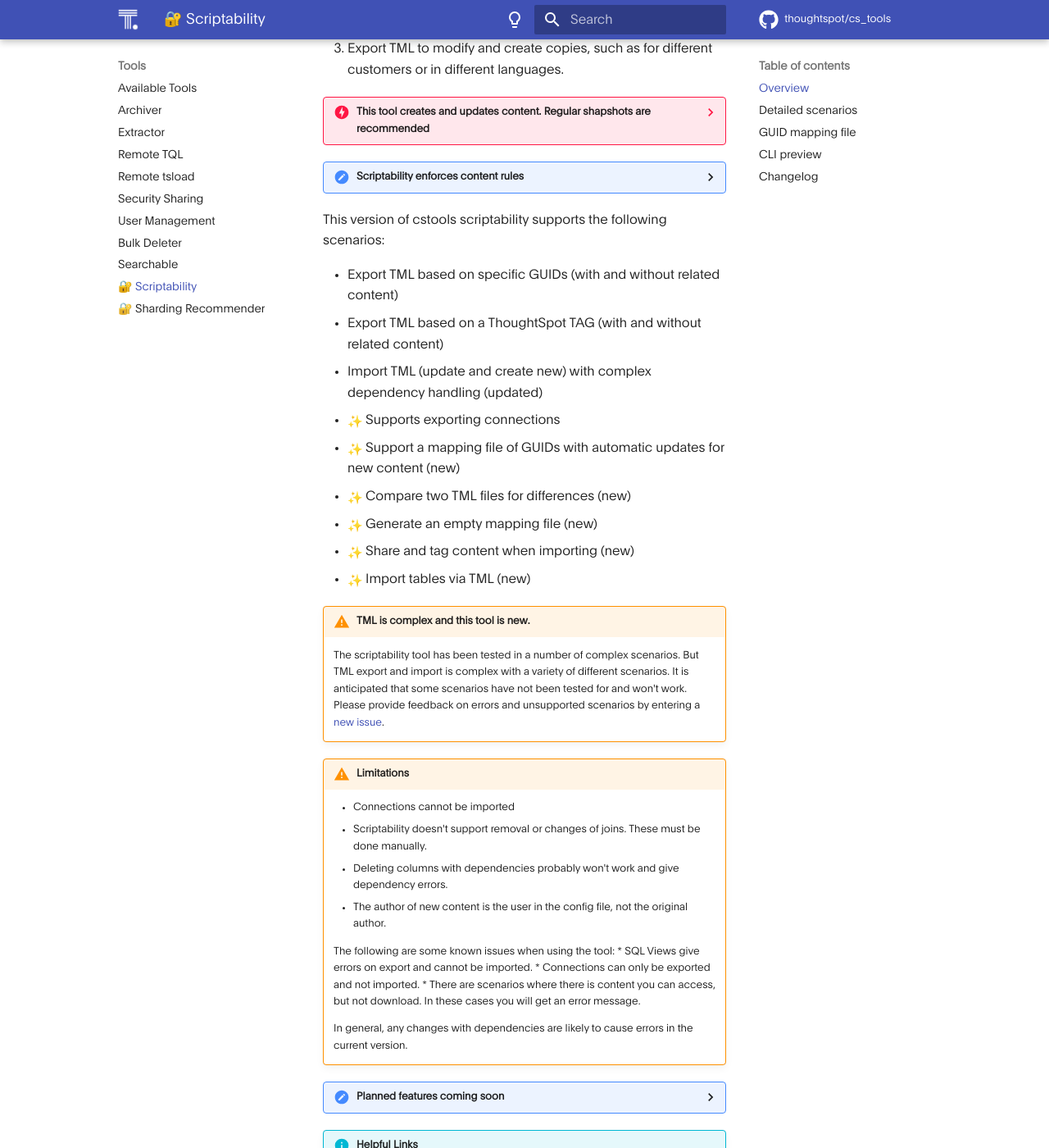
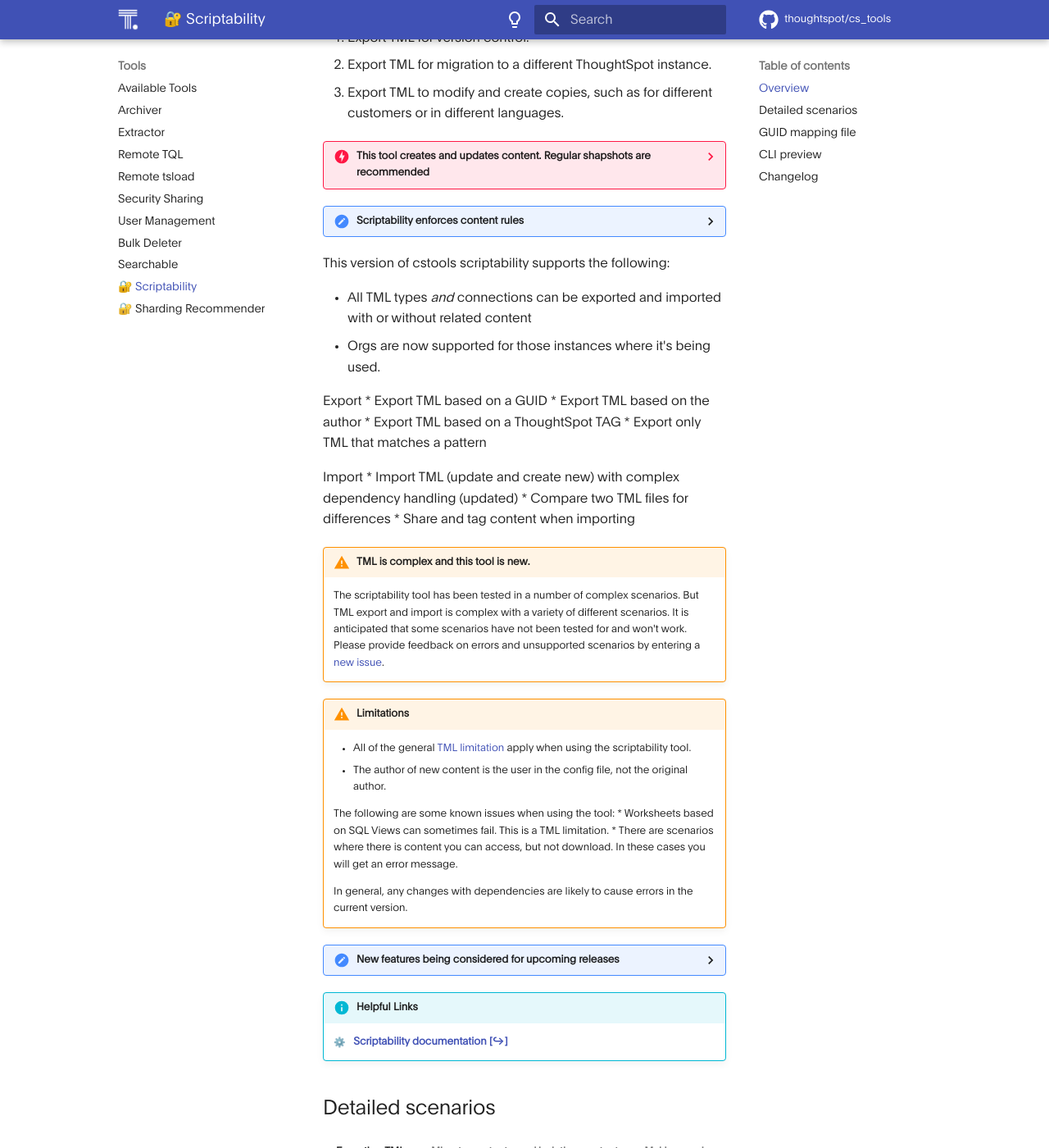
Before and after one commit to thoughtspot/cs_tools, an MkDocs documentation site: the page built from docs/cs-tools/scriptability/README.md, in a window 1280 px wide and 1400 px high, scrolled down 603 px. Shown: the whole window at 82% size. Built offline with MkDocs 1.6.1 and Material for MkDocs 9.7.7, drawn with Linux system fonts in a browser that asks for light colours; emoji names are drawn with the system emoji font; some web fonts are replaced; comment, search, counter and statistics services are not loaded; some of the changed text lies outside the part shown.

Commit message:
Updating documentation.

```diff
--- a/docs/cs-tools/scriptability/README.md
+++ b/docs/cs-tools/scriptability/README.md
@@ -4,6 +4,9 @@
 
     *__This tool uses private API calls!__ These could change with any version update and
     break the provided functionality.*
+
+    *__The mapping file format has changed from 1.4 to 2.0.__  Any existing mapping files will need to be
+    converted to the new format.*
 
 ## Overview
 
@@ -29,46 +32,51 @@
     When exporting the TML, you will need content permissions to the content to be exported.
     When importing the TML it will be created as the authenticated user of the tool.
 
-This version of cstools scriptability supports the following scenarios:
+This version of cstools scriptability supports the following:
 
-* Export TML based on specific GUIDs (with and without related content)
-* Export TML based on a ThoughtSpot TAG (with and without related content)
+* All TML types _and_ connections can be exported and imported with or without related content
+* Orgs are now supported for those instances where it's being used.
+
+Export
+* Export TML based on a GUID
+* Export TML based on the author
+* Export TML based on a ThoughtSpot TAG
+* Export only TML that matches a pattern
+
+Import
 * Import TML (update and create new) with complex dependency handling (updated)
-* :sparkles: Supports exporting connections
-* :sparkles: Support a mapping file of GUIDs with automatic updates for new content (new)
-* :sparkles: Compare two TML files for differences (new)
-* :sparkles: Generate an empty mapping file (new)
-* :sparkles: Share and tag content when importing (new)
-* :sparkles: Import tables via TML (new)
+* Compare two TML files for differences
+* Share and tag content when importing
 
 !!! warning "TML is complex and this tool is new."
 
-    The scriptability tool has been tested in a number of complex scenarios.  But TML export and import is complex
-    with a variety of different scenarios.  It is anticipated that some scenarios have not been tested for and
-    won't work.  Please provide feedback on errors and unsupported scenarios by entering a [new issue][gh-issue].
+    The scriptability tool has been tested in a number of complex scenarios.  But TML export and import is
+    complex with a variety of different scenarios.  It is anticipated that some scenarios have not been
+    tested for and won't work.  Please provide feedback on errors and unsupported scenarios by
+    entering a [new issue][gh-issue].
 
 !!! warning "Limitations"
 
-    * Connections cannot be imported
-    * Scriptability doesn't support removal or changes of joins.  These must be done manually.
-    * Deleting columns with dependencies probably won't work and give dependency errors.
+    * All of the general [TML limitation](https://docs.thoughtspot.com/software/latest/tml#_limitations_of_working_with_tml_files) apply when using the scriptability tool.
     * The author of new content is the user in the config file, not the original author.
 
     The following are some known issues when using the tool:
-    * SQL Views give errors on export and cannot be imported.
-    * Connections can only be exported and not imported.
-    * There are scenarios where there is content you can access, but not download.  In these cases you will get an
-      error message.
+    * Worksheets based on SQL Views can sometimes fail.  This is a TML limitation.
+    * There are scenarios where there is content you can access, but not download.  In these cases you will get an error message.
 
     In general, any changes with dependencies are likely to cause errors in the current version.
 
-??? important "Planned features coming soon"
+??? important "New features being considered for upcoming releases"
 
-    The following features are planned for an upcoming release:
+    The following features are being considered for an upcoming release:
 
     * Set the author on import
-    * Export and import SQL views
-    * Import connections
+    * Get only content modified since a given date
+    * Automatic versioning of mapping files
+    * Ability to compare two environements for differences
+
+    Other ideas are welcome.  Submit a request via [GitHub][gh_issue].
+
 
 !!! info "Helpful Links"
 
@@ -114,32 +122,18 @@
 
 ## GUID mapping file
 
-You will usually need to have an explicit mapping from one GUID to another.  This is particularly true of tables if
-there are more than one with the same name in the system being imported to.  If you don't provide the GUID as an
-FQN in the TML file, you will get an error on import, because ThoughtSpot won't know which table is being referred to.
+You will usually need to have an explicit mapping from one GUID to another.  This is particularly true
+of tables if there are more than one with the same name in the system being imported to.  If you don't
+provide the GUID as an FQN in the TML file, you will get an error on import, because ThoughtSpot won't
+know which table is being referred to.
 
-The default name for the GUID mapping file is `guid.mapping`, but you can use whatever name you like since it's specified as a parameter.  The GUID mapping file is only used for importing TML.  When creating content, the GUID
-mapping file is updated as content is created with new GUID mappings.  This allows it to be used later for updating content.
+The default name for the GUID mapping file is `guid.mapping.json`, but you can use whatever name you like
+since it's specified as a parameter.  The GUID mapping file is only used for importing TML.  When creating
+content, the GUID mapping file is updated as content is created with new GUID mappings.
+This allows it to be used later for updating content.
 
-The GUID mapping file is a [TOML](https://toml.io/en/) file with different sections.  The example below shows a starting file with mappings for tables.  The top section are values that tell the reader what the mapping file is for.  (Meaningful naming of the file is recommended.)  The `[mappings]` section contains mappings _from_ the old GUID _to_ the new GUID.  These would be from the source to the destination.
-
-~~~
-name = "TML Import"
-source = "TS 1"
-destination = "TS 2"
-description = "Mapping file for TML migration."
-version = "1.1.0"
-
-[mappings]
-"7ba07f4c-8756-48ef-bef0-0acc74f361f4"="73bc24b6-d3ff-4dae-bf82-61ae80f03dab"
-"a51f5b23-53c5-4703-ac0c-3bf5af649811"="11767209-e54d-4a26-ae63-92d1ab024051"
-"dace214a-b8d6-46fd-927f-d03c0e06e62f"="5d9bf47d-79b6-45e4-acff-f7d166d2dee0"
-~~~
-
-
-??? warning "Comments are not retained"
-
-    The mapping file is updated and rewritten as new content is created.  TOML allows comments, but reading and writing comments is not supported.  A future version will have the ability to add some type of content, such as table names for the mappings.
+The GUID mapping file is created and loaded by the [thoughtspot_tml] project.  More details can be found
+[there](https://github.com/thoughtspot/thoughtspot_tml).
 
 ## CLI preview
 
@@ -278,27 +272,36 @@
 
 ## Changelog
 
-!!! tldr ":octicons-tag-16: v1.4.1 &nbsp; &nbsp; :material-calendar-text: 2022-09-12"
-    === ":hammer_and_wrench: &nbsp; Bug fixes"
-        - Fixed an error that would stop download if SQL views were used in earlier versions of ThoughtSpot. A message will be displayed, but the export will continue.
-        - Fixed an error where worksheets weren't downloaded when exporting based on a filters, such as tags or owner.
 
 ??? info "Changes History"
 
+    ??? tldr ":octicons-tag-16: v2.0.0 &nbsp; &nbsp; :material-calendar-text: 2022-12-16"
+        === ":hammer_and_wrench: &nbsp; Added"
+            - Import connections and SQL views
+            - Support for Orgs
+            - Updated mapping file format
+            - Using new version of thoughtspot_tml
+            - Multiple bug fixes
+
+    !!! tldr ":octicons-tag-16: v1.4.1 &nbsp; &nbsp; :material-calendar-text: 2022-09-12"
+        === ":hammer_and_wrench: &nbsp; Bug fixes"
+            - Fixed an error that would stop download if SQL views were used in earlier versions of ThoughtSpot. A message will be displayed, but the export will continue.
+
+    - Fixed an error where worksheets weren't downloaded when exporting based on a filters, such as tags or owner.
     ??? tldr ":octicons-tag-16: v1.4.0 &nbsp; &nbsp; :material-calendar-text: 2022-09-01"
         === ":hammer_and_wrench: &nbsp; Added"
-            - Download tables and connections.
+            - Download tables and connections
             - Upload tables
             - Multiple bug fixes
 
     ??? tldr ":octicons-tag-16: v1.1.0 &nbsp; &nbsp; :material-calendar-text: 2022-07-19"
         === ":hammer_and_wrench: &nbsp; Added"
-            - Create an empty mapping file.
-            - Compare two TML files.
-            - Create content with automatic dependency handling.
-            - Update content with automatic dependency handling.
-            - Allow new and updated content to be shared with groups during import.
-            - Allow tags to be applied to new and updated content during import.
+            - Create an empty mapping file
+            - Compare two TML files
+            - Create content with automatic dependency handling
+            - Update content with automatic dependency handling
+            - Allow new and updated content to be shared with groups during import
+            - Allow tags to be applied to new and updated content during import
 
     ??? tldr ":octicons-tag-16: v1.0.0 &nbsp; &nbsp; :material-calendar-text: 2022-04-15"
         === ":hammer_and_wrench: &nbsp; Added"
```
